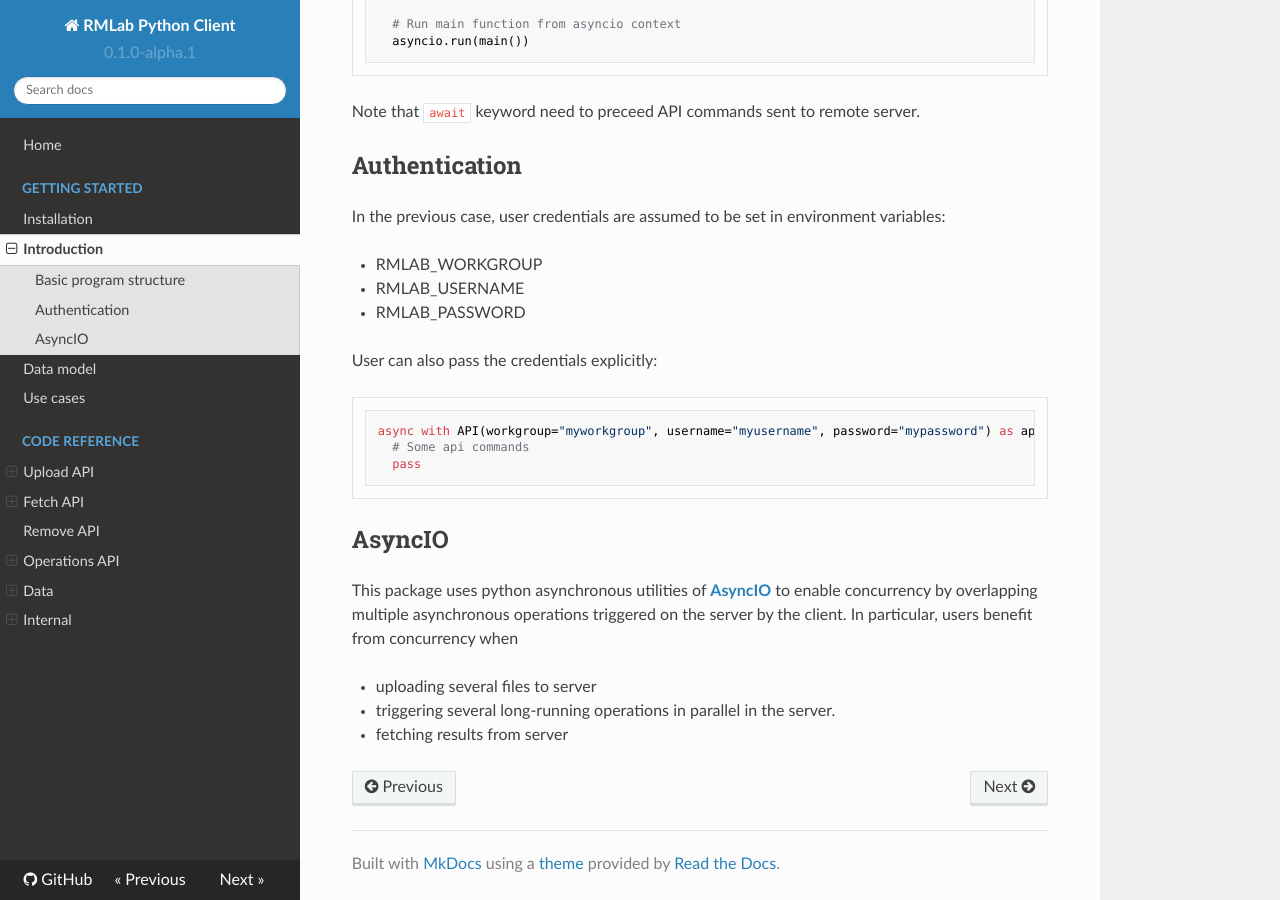
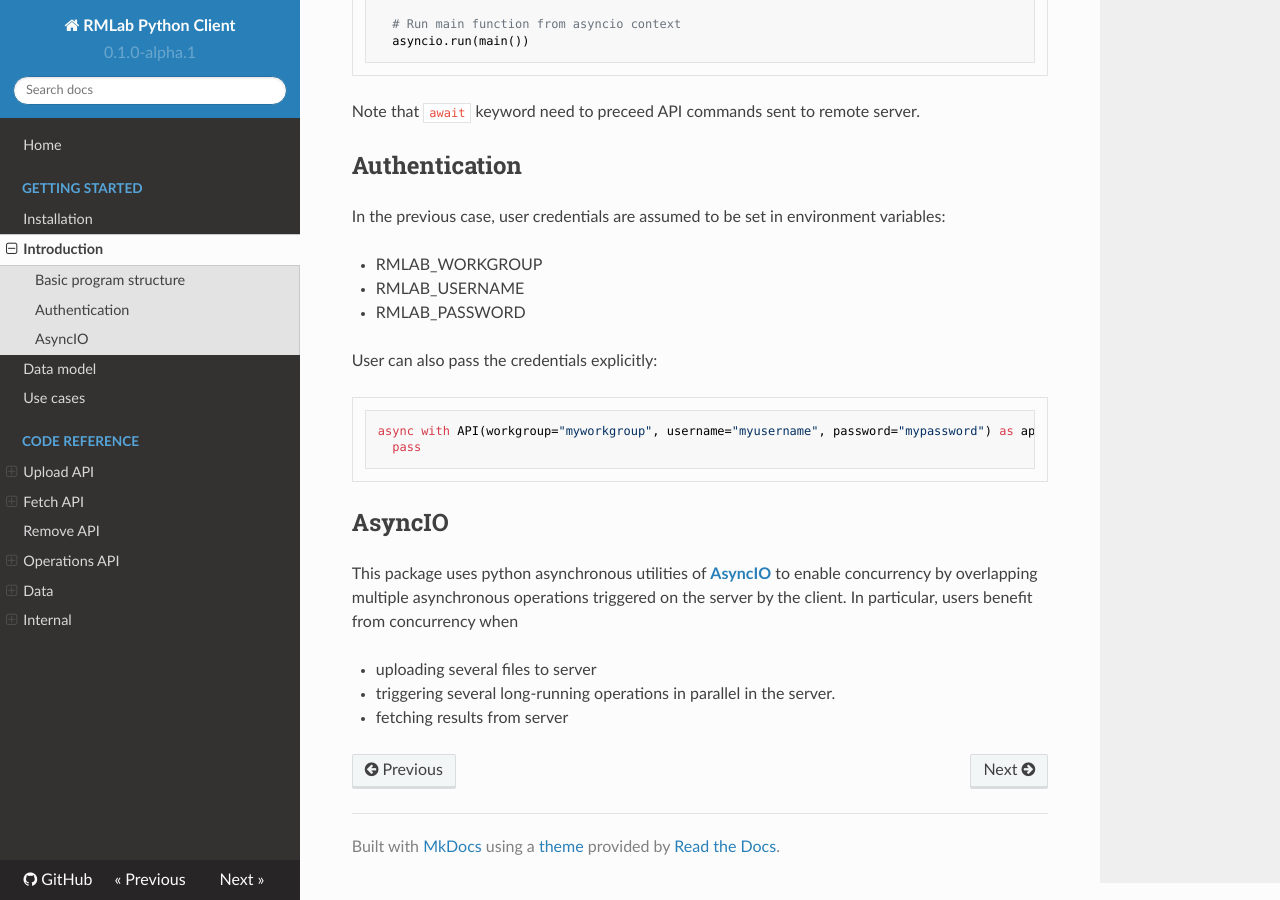
Before and after one commit to antonrv/rmlab-py-client, an MkDocs documentation site: the page built from docs/intro.md, in a window 1280 px wide and 900 px high, scrolled down 750 px. Built offline with MkDocs 1.6.1, drawn with Linux system fonts in a browser that asks for light colours; nearby versions of some CDN libraries.

Commit message:
Fix error building docs

````diff
--- a/docs/intro.md
+++ b/docs/intro.md
@@ -49,7 +49,6 @@ User can also pass the credentials explicitly:
 
 ```py
 async with API(workgroup="myworkgroup", username="myusername", password="mypassword") as api:
-  # Some api commands
   pass
 ```
 
````
